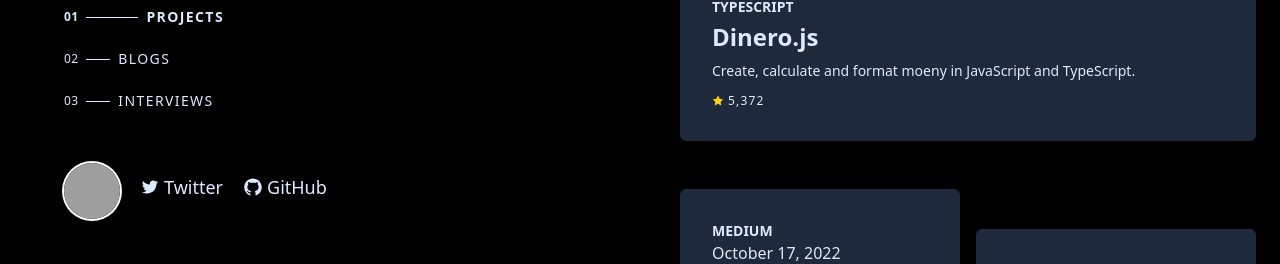
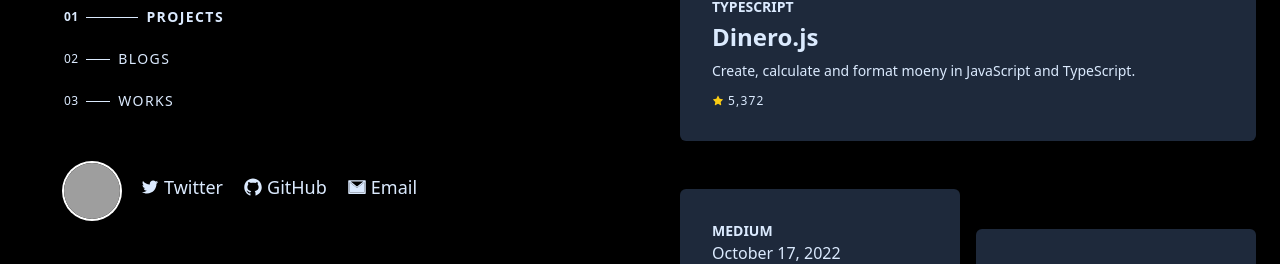
Before and after one commit to lappang-cheung/dribbble-portfolio-2022-simple, a Next.js app: page / in a window 1280 px wide. Shown: the part 467-731 px from the top of the page. Built offline with nearby package versions, Linux system fonts and the light colour scheme; grey boxes are pictures that could not be loaded.

Commit message:
Add the logic for selecting links

```diff
--- a/components/Layouts/Footer.js
+++ b/components/Layouts/Footer.js
@@ -1,4 +1,8 @@
-import {AiOutlineGithub, AiOutlineTwitter} from "react-icons/ai";
+import {
+	AiOutlineGithub,
+	AiOutlineTwitter,
+	AiTwotoneMail
+} from "react-icons/ai";
 
 const Footer = () => {
 	return (
@@ -17,6 +21,11 @@
 						<AiOutlineGithub className="my-1 mx-1 md:text-xl"/> GitHub
 					</a>
 				</li>
+				<li className="py-2.5 md:py-4.5 px-2 hover:font-semibold cursor-pointer">
+					<a href="https://www.GitHub.com" target="_blank" rel="noreferrer" className="flex flex-row text-sm md:text-lg">
+						<AiTwotoneMail className="my-1 mx-1 md:text-xl"/> Email
+					</a>
+				</li>
 			</ul>
 		</footer>
 	)
--- a/components/Navbar/InfoNav.js
+++ b/components/Navbar/InfoNav.js
@@ -5,10 +5,10 @@
 
 	const [current, setCurrent] = useState('')
 
-	const data = ['projects', 'blogs', 'interviews']
+	const data = ['projects', 'blogs', 'works']
 
 	useEffect(() => {
-		if (data && data.length > 0) {
+		if (data && data.length > 0 && current === '') {
 			setCurrent(data[0])
 		}
 	},[])
```
